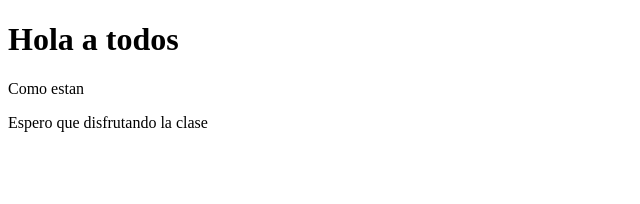
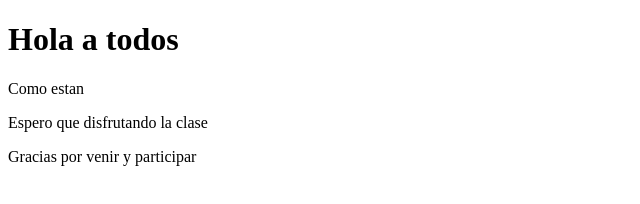
Before and after one commit to JManuelCR/prcticaUnoGitHub, a plain HTML site: page index.html in a window 1280 px wide. Shown: the whole page, without its empty margins (0-640 px from the left). Drawn offline with Linux system fonts and the light colour scheme.

Commit message:
cuarto commit

```diff
--- a/index.html
+++ b/index.html
@@ -10,5 +10,6 @@
     <h1>Hola a todos</h1>
     <p>Como estan</p>
     <p>Espero que disfrutando la clase</p>
+    <p>Gracias por venir y participar</p>
 </body>
 </html>
```
